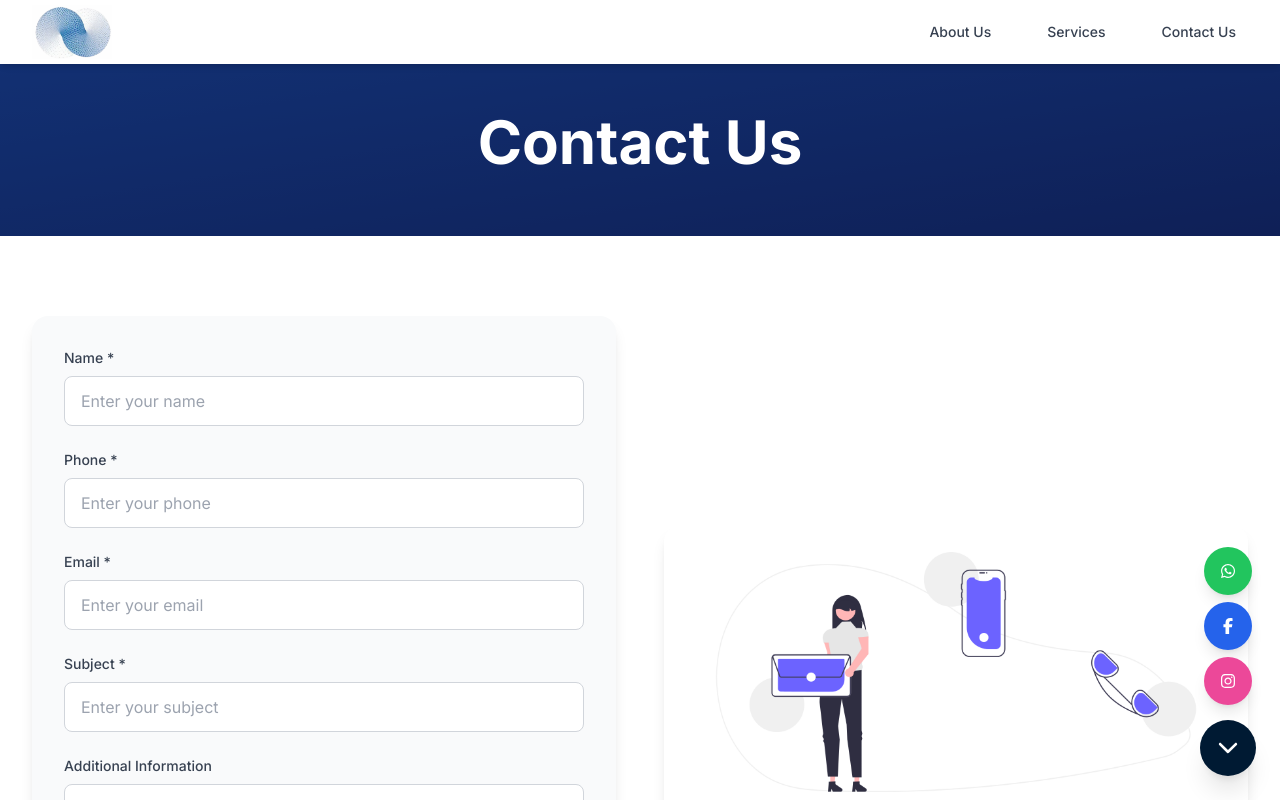
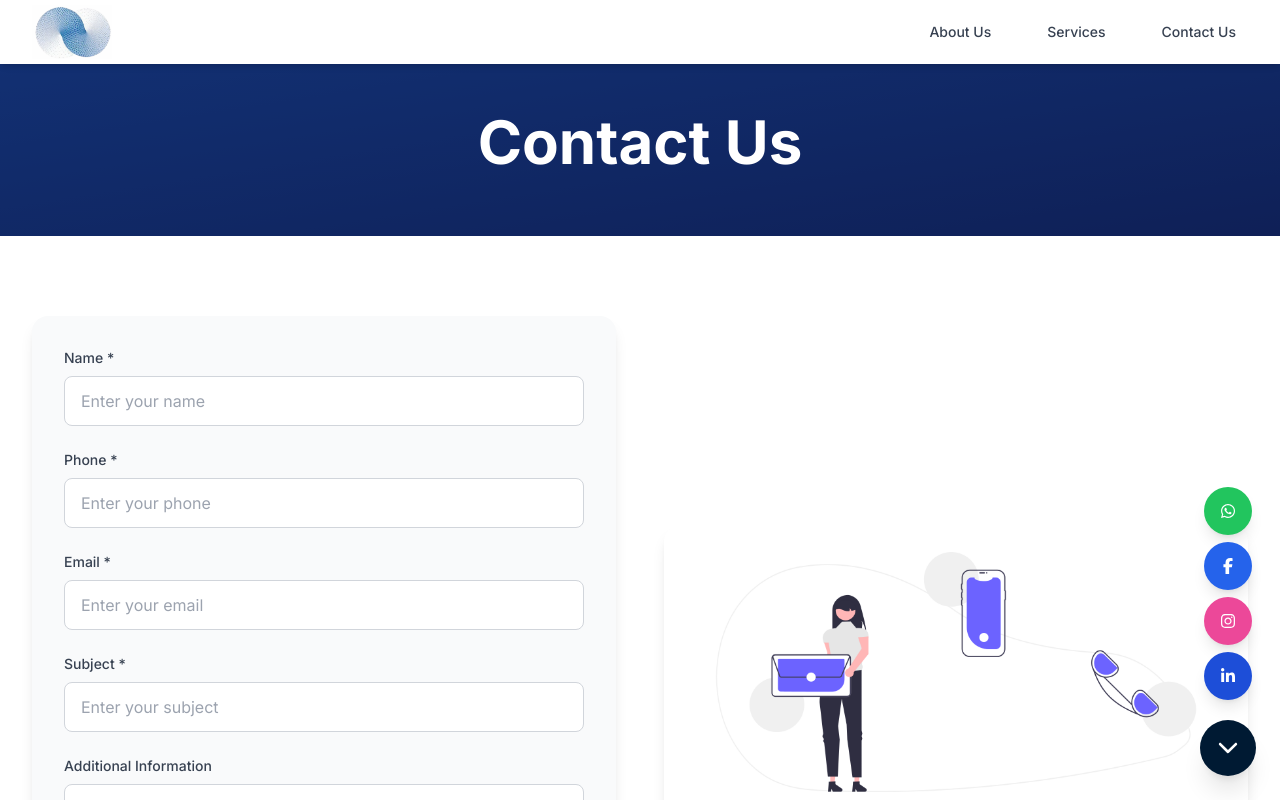
Before and after one commit to IT-Alliance-Tech/IT-Alliance-Tech, a Next.js app: page /contactUs in a window 1280 px wide. Both pictures are taken after a click on the button 1228 px from the left and 748 px from the top of the page. Shown: the top 800 px of the page. Built offline with nearby package versions, Linux system fonts and the light colour scheme.

Commit message:
added links for floating icons

```diff
--- a/components/FloatingIcon.js
+++ b/components/FloatingIcon.js
@@ -5,6 +5,7 @@ import {
   FaFacebookF,
   FaInstagram,
   FaXTwitter,
+  FaLinkedinIn,
 } from "react-icons/fa6";
 import { IoIosArrowUp, IoIosArrowDown } from "react-icons/io";
 
@@ -14,18 +15,23 @@ const FloatingIcon = () => {
   const socialLinks = [
     {
       icon: <FaWhatsapp />,
-      href: "https://wa.me/your-number",
+      href: "https://wa.me/919663265984",
       color: "bg-green-500",
     },
     {
       icon: <FaFacebookF />,
-      href: "https://facebook.com/yourpage",
+      href: "https://www.facebook.com/ITalliancetechbnglr/",
       color: "bg-blue-600",
     },
     {
       icon: <FaInstagram />,
-      href: "https://instagram.com/yourpage",
+      href: "https://www.instagram.com/italliancetech/",
       color: "bg-pink-500",
+    },
+    {
+      icon: <FaLinkedinIn />,
+      href: "https://www.linkedin.com/company/italliance-tech/",
+      color: "bg-blue-700",
     },
     // { icon: <FaXTwitter />, href: "https://x.com/yourpage", color: "bg-gray-800" },
   ];
```
